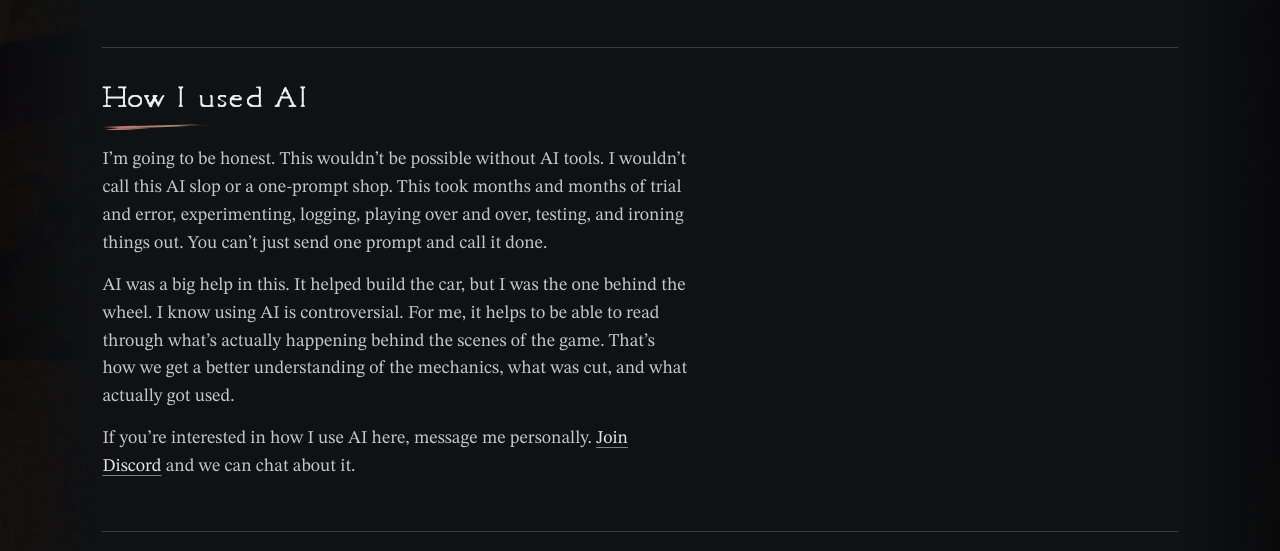
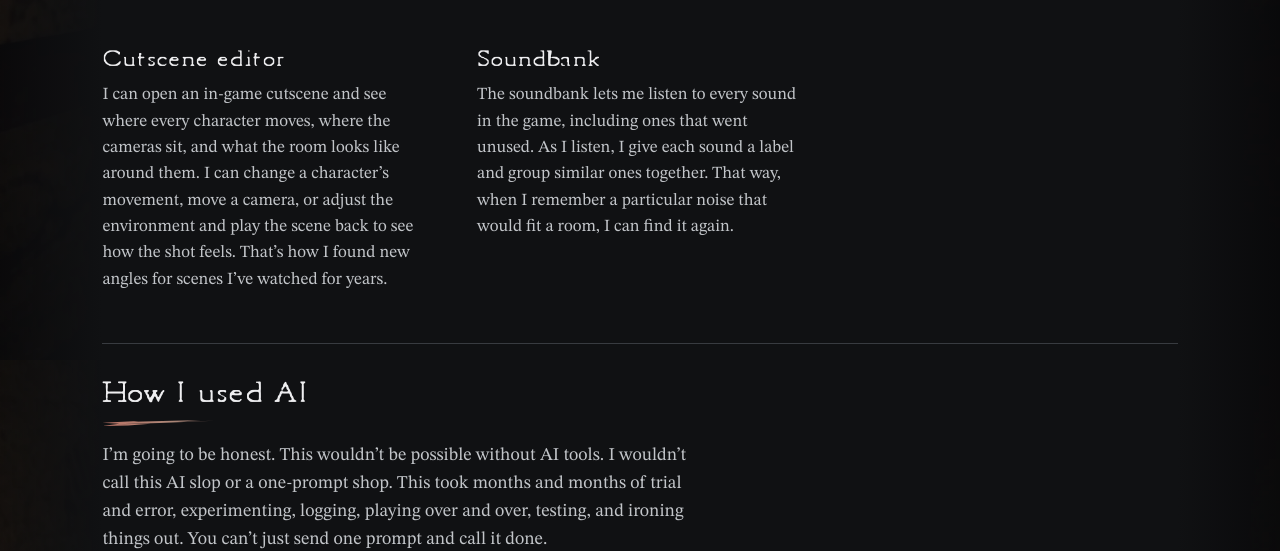
Before and after one commit to Wh3at1y/sh4se-website, a plain HTML site: page about.html in a window 1280 px wide. Shown: the part 2040-2591 px from the top of the page. Drawn offline with Linux system fonts and the light colour scheme.

Commit message:
Add cutscene editor and soundbank to About

```diff
--- a/about.html
+++ b/about.html
@@ -50,6 +50,12 @@
       <div><h3>Sequence editor</h3>
         <p>This custom-built tool lets me create sequences that never played out in the original game. I can use it to add atmosphere or put together a cool cutscene. I haven’t done too much with it yet, but I can see the potential.</p>
       </div>
+      <div><h3>Cutscene editor</h3>
+        <p>I can open an in-game cutscene and see where every character moves, where the cameras sit, and what the room looks like around them. I can change a character’s movement, move a camera, or adjust the environment and play the scene back to see how the shot feels. That’s how I found new angles for scenes I’ve watched for years.</p>
+      </div>
+      <div><h3>Soundbank</h3>
+        <p>The soundbank lets me listen to every sound in the game, including ones that went unused. As I listen, I give each sound a label and group similar ones together. That way, when I remember a particular noise that would fit a room, I can find it again.</p>
+      </div>
     </div>
   </section>
   <section class="ai-note" id="how-i-used-ai"><h2>How I used AI</h2>
```
